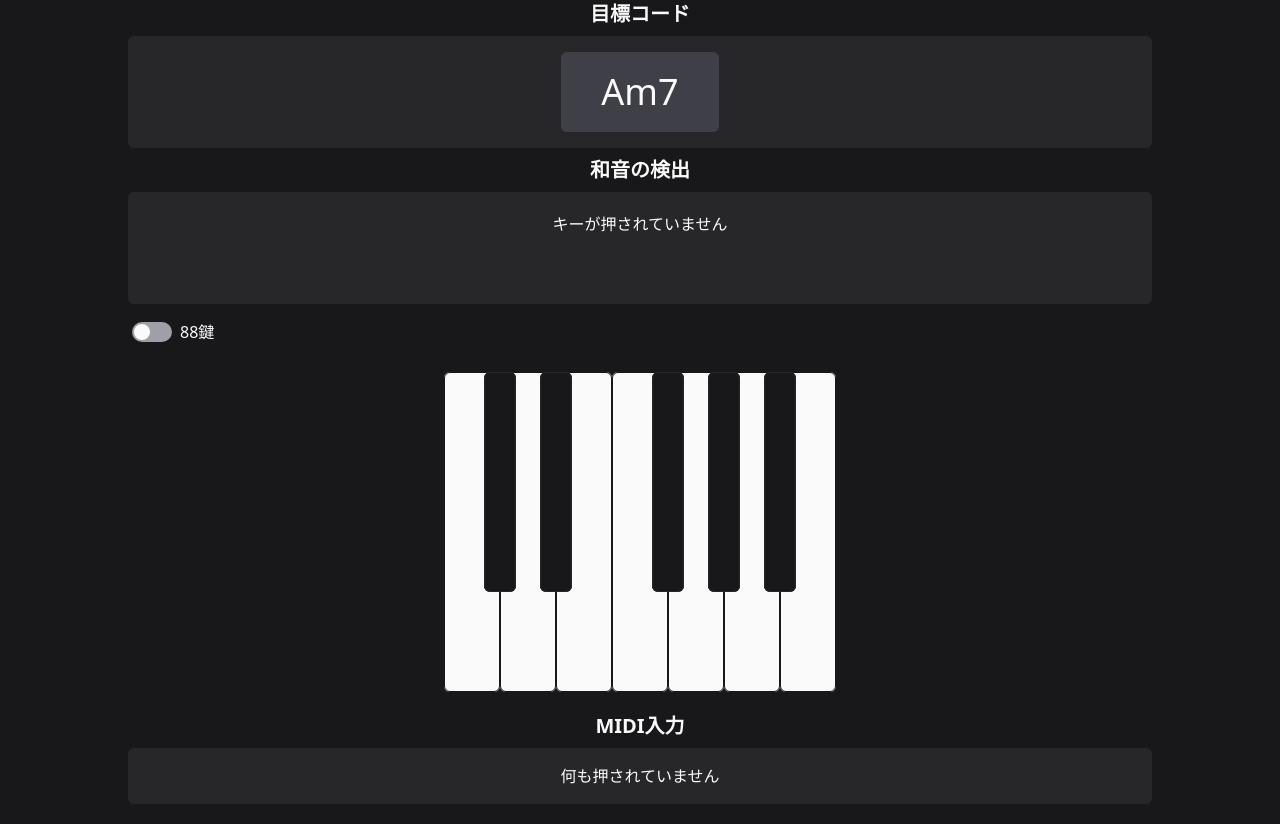
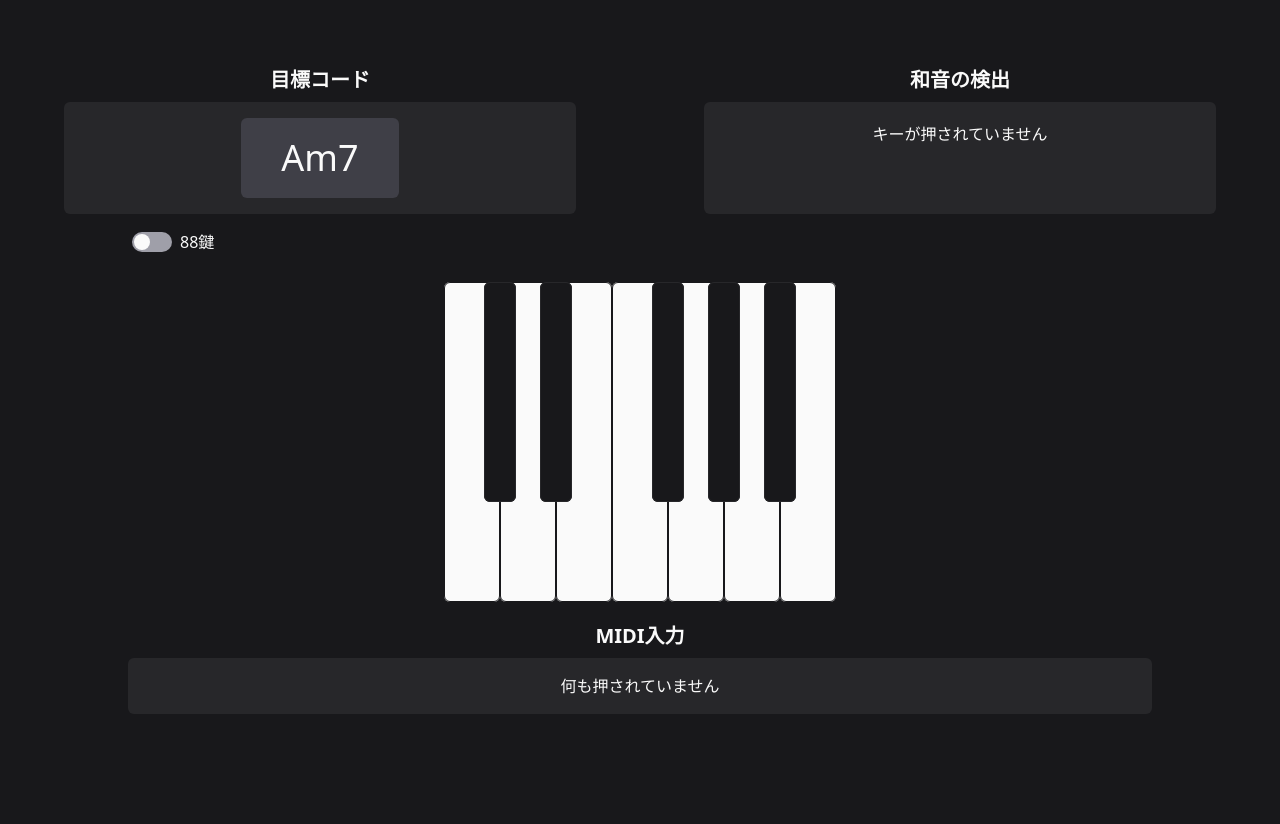
Before and after one commit to tarakichi/piano_chord_practice, a React (Vite) app: page / in a window 1280 px wide. After the commit the page ends 800 px from the top, so only its background shows below. Built offline with nearby package versions, Linux system fonts and the light colour scheme.

Commit message:
change layout

```diff
--- a/src/pages/ChordPractice.tsx
+++ b/src/pages/ChordPractice.tsx
@@ -16,7 +16,7 @@ export default function ChordPractice() {
       animate={{ opacity: 1 }}
       transition={{ duration: 1 }}
     >
-      <div className="max-w-screen w-screen flex flex-col items-center">
+      <div className="max-w-screen w-screen flex max-md:flex-col items-center">
         <TargetChordDisplay targetChord={targetChord} isCorrect={isCorrect}/>
         <ChordDisplay midiNotes={midiNotes}/>
       </div>
```
